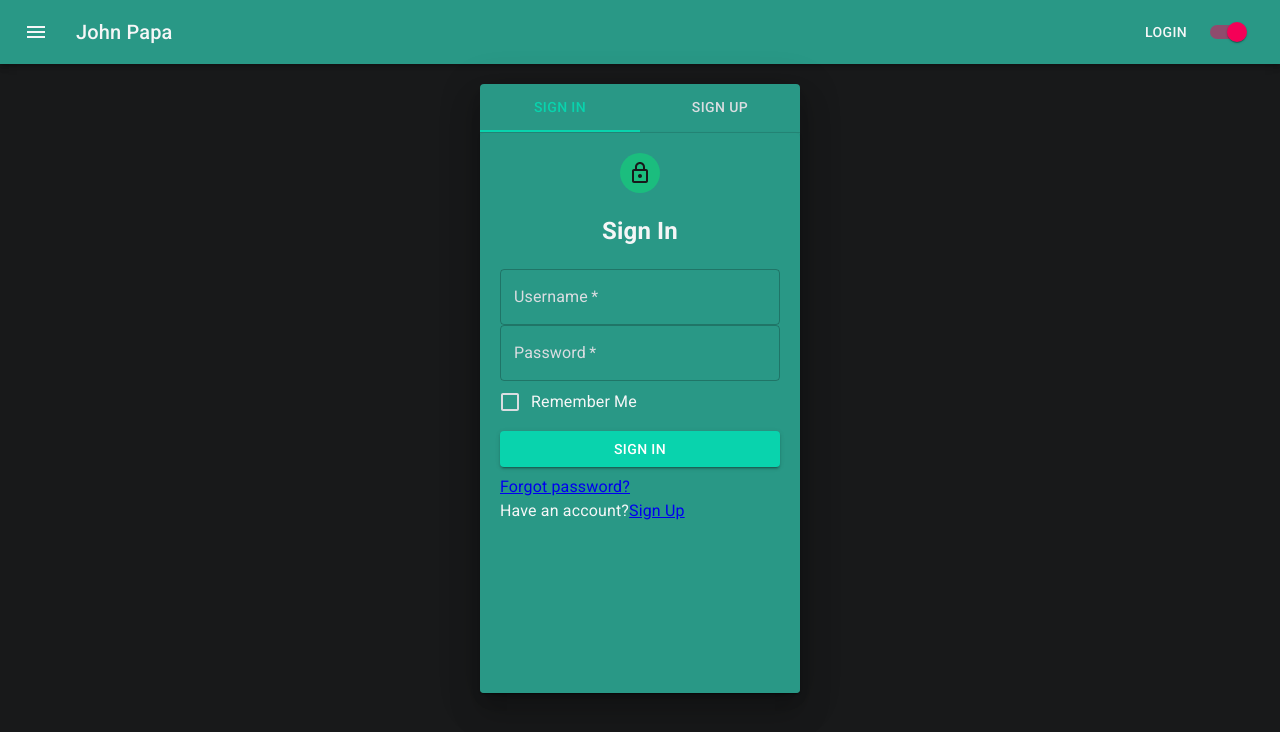
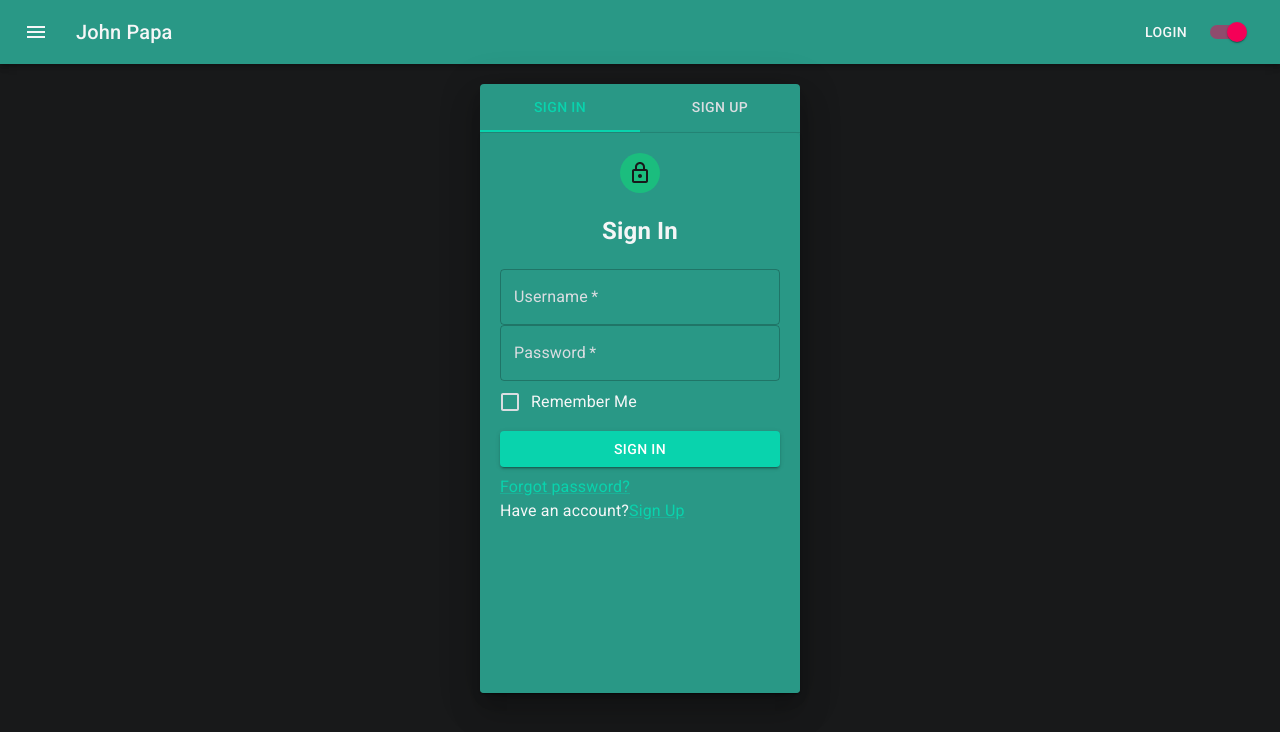
Before and after one commit to RonAlmog/nextjs-blog-mui, a Next.js app: page /demos/LoginPage in a window 1280 px wide. Shown: the top 732 px of the page. Built offline with nearby package versions, Linux system fonts and the light colour scheme.

Commit message:
Add NextLink from mui github example

```diff
--- a/components/login.tsx
+++ b/components/login.tsx
@@ -11,7 +11,7 @@
 import React from "react";
 import LockOutlinedIcon from "@mui/icons-material/LockOutlined";
 import Box from "@mui/system/Box";
-import Link from "next/link";
+import Link from "../src/Link";
 
 type Props = {};
 const paperStyle = {
@@ -23,7 +23,7 @@
 const avatarStyle = { backgroundColor: "#1bbd7e" };
 const btstyle = { margin: "8px 0" };
 
-const Login = (props: Props) => {
+const Login = ({ handleChange }) => {
   return (
     <Grid>
       <Paper style={paperStyle}>
@@ -70,7 +70,9 @@
         </Typography>
         <Typography>
           Have an account?
-          <Link href="#">Sign Up</Link>
+          <Link href="#" onClick={() => handleChange("event", "signup")}>
+            Sign Up
+          </Link>
         </Typography>
       </Paper>
     </Grid>
--- a/components/signup-login.tsx
+++ b/components/signup-login.tsx
@@ -35,7 +35,7 @@
           </TabList>
         </Box>
         <TabPanel value="signin" style={tabStyle}>
-          <Login />
+          <Login handleChange={handleChange} />
         </TabPanel>
         <TabPanel value="signup" style={tabStyle}>
           <SignUp />
--- /dev/null
+++ b/src/Link.tsx
@@ -0,0 +1,128 @@
+// https://raw.githubusercontent.com/mui/material-ui/master/examples/nextjs-with-typescript/src/Link.tsx
+
+import * as React from "react";
+import clsx from "clsx";
+import { useRouter } from "next/router";
+import NextLink, { LinkProps as NextLinkProps } from "next/link";
+import MuiLink, { LinkProps as MuiLinkProps } from "@mui/material/Link";
+import { styled } from "@mui/material/styles";
+
+// Add support for the sx prop for consistency with the other branches.
+const Anchor = styled("a")({});
+
+interface NextLinkComposedProps
+  extends Omit<React.AnchorHTMLAttributes<HTMLAnchorElement>, "href">,
+    Omit<
+      NextLinkProps,
+      "href" | "as" | "onClick" | "onMouseEnter" | "onTouchStart"
+    > {
+  to: NextLinkProps["href"];
+  linkAs?: NextLinkProps["as"];
+}
+
+export const NextLinkComposed = React.forwardRef<
+  HTMLAnchorElement,
+  NextLinkComposedProps
+>(function NextLinkComposed(props, ref) {
+  const { to, linkAs, replace, scroll, shallow, prefetch, locale, ...other } =
+    props;
+
+  return (
+    <NextLink
+      href={to}
+      prefetch={prefetch}
+      as={linkAs}
+      replace={replace}
+      scroll={scroll}
+      shallow={shallow}
+      passHref
+      locale={locale}
+    >
+      <Anchor ref={ref} {...other} />
+    </NextLink>
+  );
+});
+
+export type LinkProps = {
+  activeClassName?: string;
+  as?: NextLinkProps["as"];
+  href: NextLinkProps["href"];
+  linkAs?: NextLinkProps["as"]; // Useful when the as prop is shallow by styled().
+  noLinkStyle?: boolean;
+} & Omit<NextLinkComposedProps, "to" | "linkAs" | "href"> &
+  Omit<MuiLinkProps, "href">;
+
+// A styled version of the Next.js Link component:
+// https://nextjs.org/docs/api-reference/next/link
+const Link = React.forwardRef<HTMLAnchorElement, LinkProps>(function Link(
+  props,
+  ref
+) {
+  const {
+    activeClassName = "active",
+    as,
+    className: classNameProps,
+    href,
+    linkAs: linkAsProp,
+    locale,
+    noLinkStyle,
+    prefetch,
+    replace,
+    role, // Link don't have roles.
+    scroll,
+    shallow,
+    ...other
+  } = props;
+
+  const router = useRouter();
+  const pathname = typeof href === "string" ? href : href.pathname;
+  const className = clsx(classNameProps, {
+    [activeClassName]: router.pathname === pathname && activeClassName,
+  });
+
+  const isExternal =
+    typeof href === "string" &&
+    (href.indexOf("http") === 0 || href.indexOf("mailto:") === 0);
+
+  if (isExternal) {
+    if (noLinkStyle) {
+      return <Anchor className={className} href={href} ref={ref} {...other} />;
+    }
+
+    return <MuiLink className={className} href={href} ref={ref} {...other} />;
+  }
+
+  const linkAs = linkAsProp || as;
+  const nextjsProps = {
+    to: href,
+    linkAs,
+    replace,
+    scroll,
+    shallow,
+    prefetch,
+    locale,
+  };
+
+  if (noLinkStyle) {
+    return (
+      <NextLinkComposed
+        className={className}
+        ref={ref}
+        {...nextjsProps}
+        {...other}
+      />
+    );
+  }
+
+  return (
+    <MuiLink
+      component={NextLinkComposed}
+      className={className}
+      ref={ref}
+      {...nextjsProps}
+      {...other}
+    />
+  );
+});
+
+export default Link;
```
